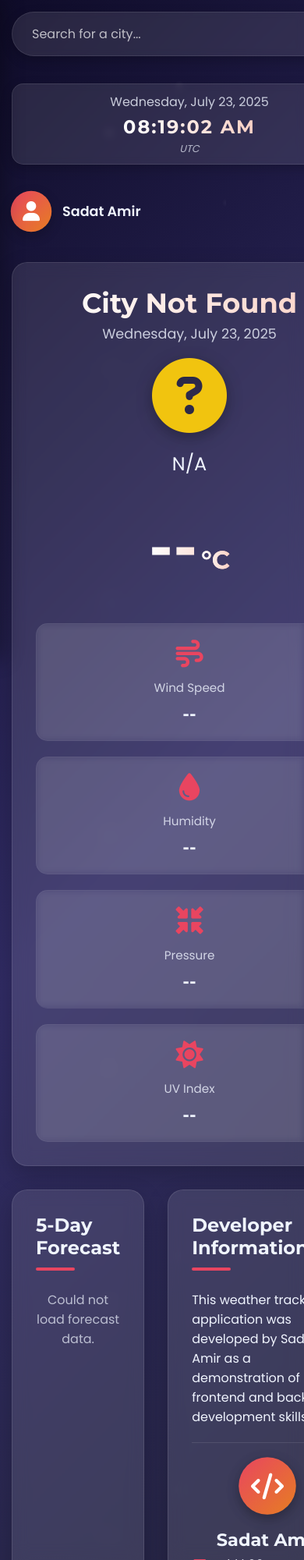
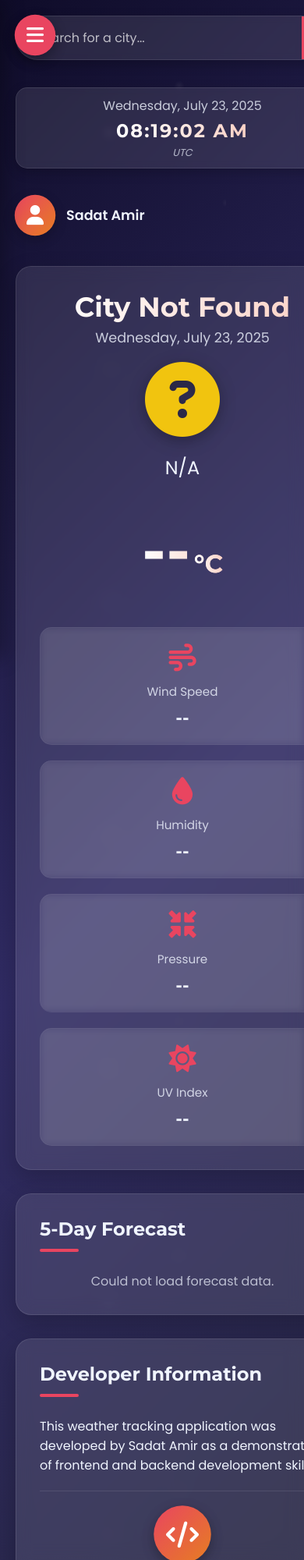
Before and after one commit to s-a-d-a-t/weather-app, a website: page client/index.html in a window 390 px wide. Shown: the top 2000 px of the page at 78% size. Drawn offline with Linux system fonts and the light colour scheme; no server answers.

Commit message:
optimized sidebar

```diff
--- a/client/style.css
+++ b/client/style.css
@@ -67,7 +67,7 @@ body {
   box-shadow: 5px 0 25px rgba(0, 0, 0, 0.3);
   z-index: 100;
   transition: var(--transition);
-  transform: translateX(0); /* Default for desktop */
+  transform: translateX(0);
   border-right: 1px solid rgba(255, 255, 255, 0.1);
 }
 
@@ -203,6 +203,7 @@ body {
   justify-content: center;
   margin-right: 15px;
   transition: var(--transition);
+  flex-shrink: 0; /* Prevent icon from shrinking */
 }
 
 .city-weather-icon i {
@@ -217,12 +218,16 @@ body {
 
 .city-info {
   flex: 1;
+  min-width: 0; /* Allow content to shrink */
 }
 
 .city-name {
   font-weight: 600;
   font-size: 1rem;
   margin-bottom: 3px;
+  white-space: nowrap; /* Prevent text from wrapping */
+  overflow: hidden; /* Hide overflowing text */
+  text-overflow: ellipsis; /* Add ellipsis for truncated text */
 }
 
 .city-temp {
@@ -233,17 +238,19 @@ body {
 .city-weather {
   font-size: 0.85rem;
   opacity: 0.7;
+  white-space: nowrap; /* Prevent text from wrapping */
+  overflow: hidden; /* Hide overflowing text */
+  text-overflow: ellipsis; /* Add ellipsis for truncated text */
 }
 
 /* Main Content */
 .main-content {
   flex: 1;
-  margin-left: var(--sidebar-width); /* Adjust for sidebar width on desktop */
+  margin-left: var(--sidebar-width);
   padding: 40px;
   min-height: 100vh;
   display: flex;
   flex-direction: column;
-  transition: margin-left var(--transition); /* Smooth transition for margin */
 }
 
 .header {
@@ -625,6 +632,26 @@ body {
   border: 1px solid rgba(255,255,255,0.1);
 }
 
+.section-title {
+  font-size: 1.5rem;
+  font-weight: 700;
+  margin-bottom: 25px;
+  position: relative;
+  padding-bottom: 15px;
+  font-family: 'Montserrat', sans-serif;
+}
+
+.section-title::after {
+  content: '';
+  position: absolute;
+  bottom: 0;
+  left: 0;
+  width: 50px;
+  height: 4px;
+  background: var(--accent);
+  border-radius: 4px;
+}
+
 .developer-info {
   display: flex;
   align-items: center;
@@ -712,22 +739,26 @@ body {
 }
 
 /* Responsive Design */
+@media (max-width: 1200px) {
+  .dashboard {
+      grid-template-columns: 1fr;
+  }
+
+  .current-weather {
+      grid-column: span 1;
+  }
+}
+
 @media (max-width: 992px) {
   .sidebar {
-      transform: translateX(-100%); /* Hidden by default on mobile */
+      transform: translateX(-100%);
       width: 80%;
       max-width: 300px;
       padding: 20px 15px;
   }
 
-  .sidebar.active {
-      transform: translateX(0); /* Visible when active */
-      box-shadow: 5px 0 25px rgba(0, 0, 0, 0.5);
-  }
-
   .main-content {
-      margin-left: 0; /* No margin on mobile */
-      padding: 20px; /* Adjusted padding for smaller screens */
+      margin-left: 0;
   }
 
   .header {
@@ -747,11 +778,6 @@ body {
   .current-time {
     margin: 15px 0;
     width: 100%;
-  }
-
-  /* Ensure menu toggle is visible on mobile */
-  .menu-toggle {
-      display: flex;
   }
 }
 
@@ -777,7 +803,7 @@ body {
 
 @media (max-width: 576px) {
   .main-content {
-      padding: 15px; /* Further reduced padding for very small screens */
+      padding: 20px;
   }
 
   .weather-details {
@@ -801,11 +827,6 @@ body {
   .current-clock {
     font-size: 1.5rem;
   }
-
-  .sidebar {
-      width: 100%; /* Sidebar takes full width on very small screens */
-      max-width: none; /* Remove max-width constraint */
-  }
 }
 
 /* Toggle Button for Mobile */
@@ -823,13 +844,24 @@ body {
   cursor: pointer;
   z-index: 101;
   box-shadow: 0 5px 15px rgba(0, 0, 0, 0.3);
-  display: none; /* Hidden by default on desktop */
+  display: none;
   animation: pulse 2s infinite;
 }
 
 .menu-toggle i {
   font-size: 24px;
   color: white;
+}
+
+@media (max-width: 992px) {
+  .menu-toggle {
+      display: flex;
+  }
+
+  .sidebar.active {
+      transform: translateX(0);
+      box-shadow: 5px 0 25px rgba(0, 0, 0, 0.5);
+  }
 }
 
 /* Message box */
@@ -856,6 +888,11 @@ body {
   100% { transform: translate(-50%, -50%) scale(1); opacity: 1; }
 }
 
+@keyframes particlesMove {
+  0% { transform: translate(0, 0); }
+  100% { transform: translate(-300px, 150px); }
+}
+
 .message-content p {
   font-size: 1.1rem;
   margin-bottom: 20px;
```
